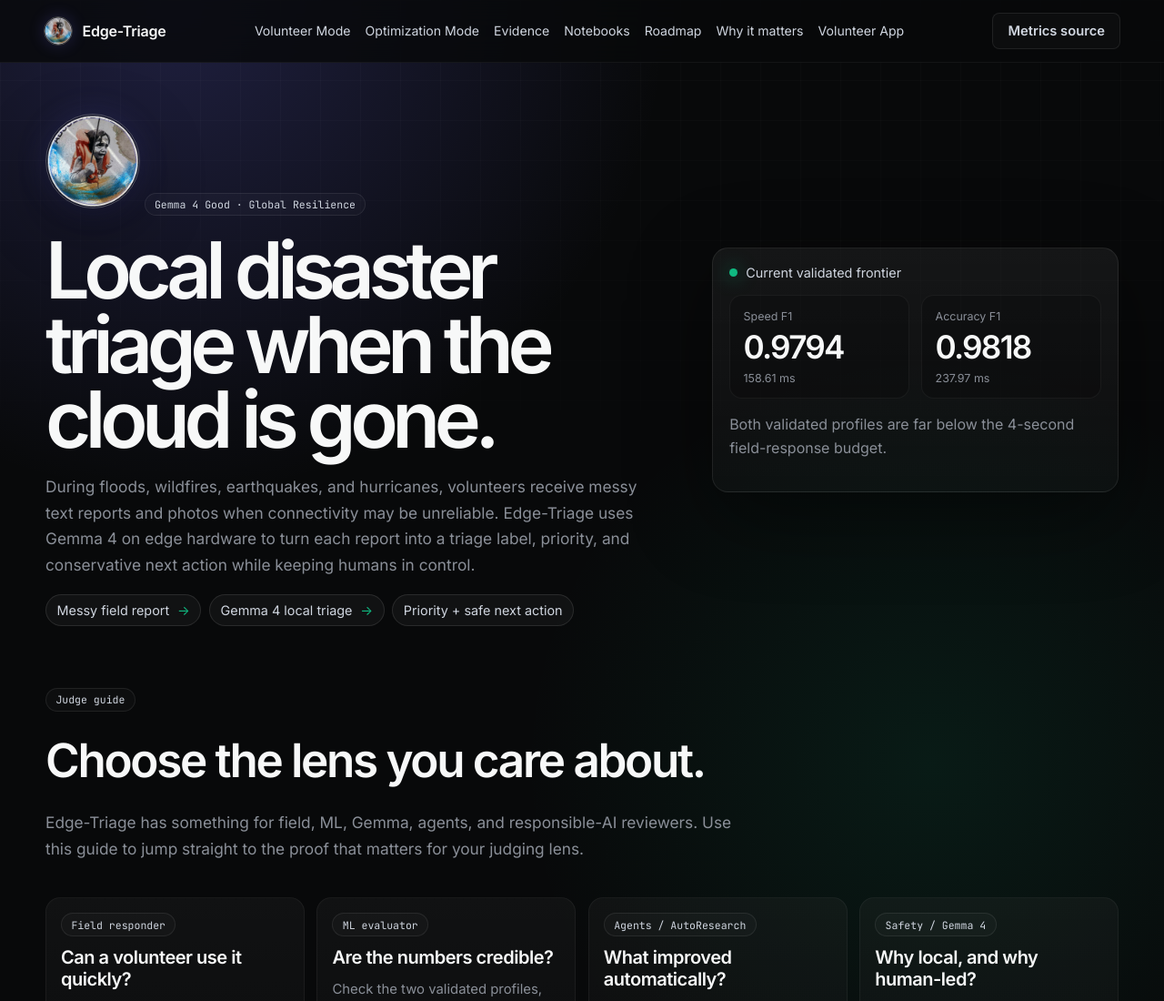
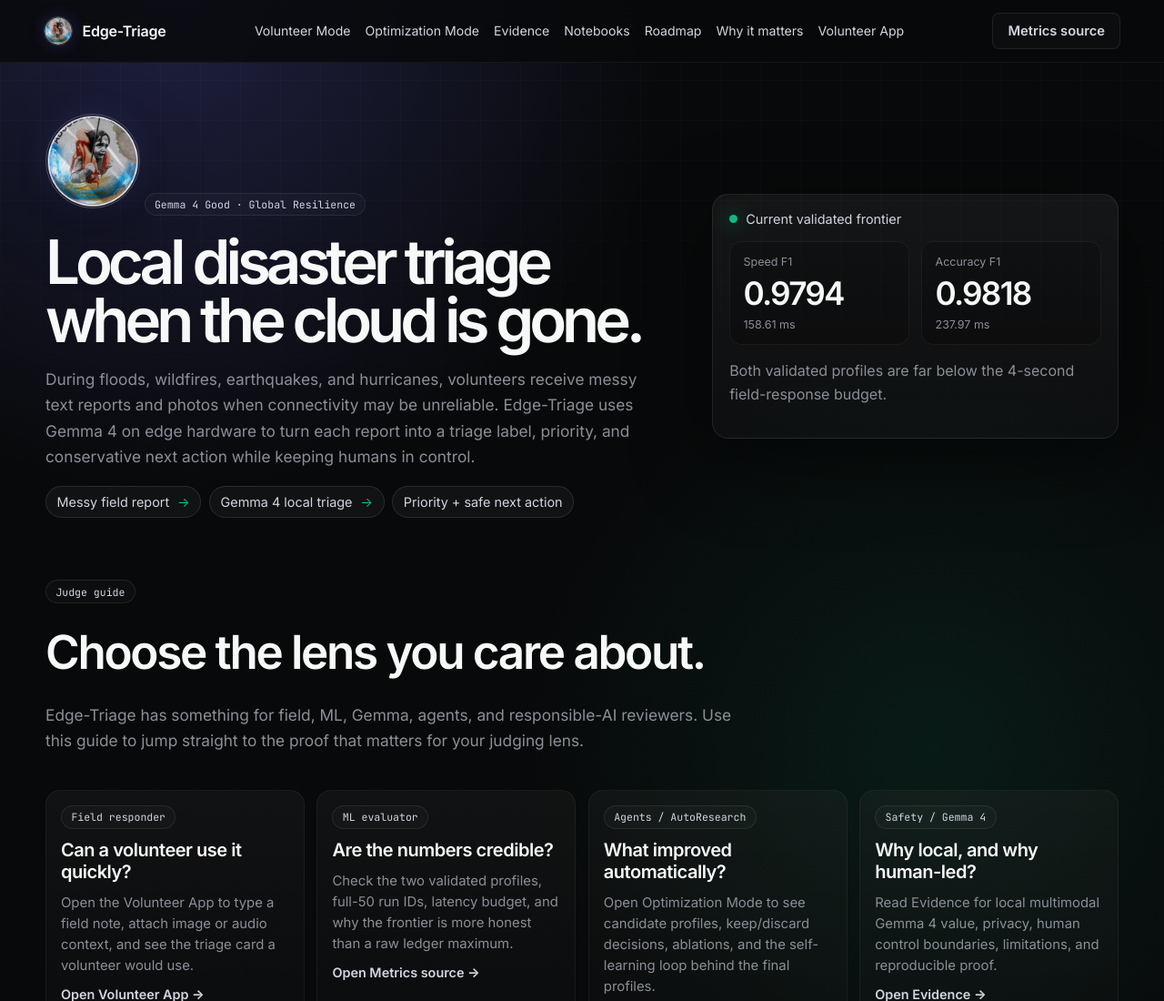
Before and after one commit to mzkarami/gemma-4-good-edge-triage, a plain HTML site: page site/index.html in a window 1280 px wide. Shown: the top 1100 px of the page at 91% size. Drawn offline with Linux system fonts and the light colour scheme.

Commit message:
style: reduce main heading scale

```diff
--- a/site/styles.css
+++ b/site/styles.css
@@ -109,7 +109,7 @@ h1, h2, h3, p { margin-top: 0; }
 h1 {
   max-width: 850px;
   margin: 1.15rem 0 1.2rem;
-  font-size: clamp(3rem, 8vw, 5.4rem);
+  font-size: clamp(2.6rem, 7vw, 4.2rem);
   line-height: 0.95;
   letter-spacing: -0.075em;
   font-weight: 510;
```
Also changed, not shown: 1 other file.
